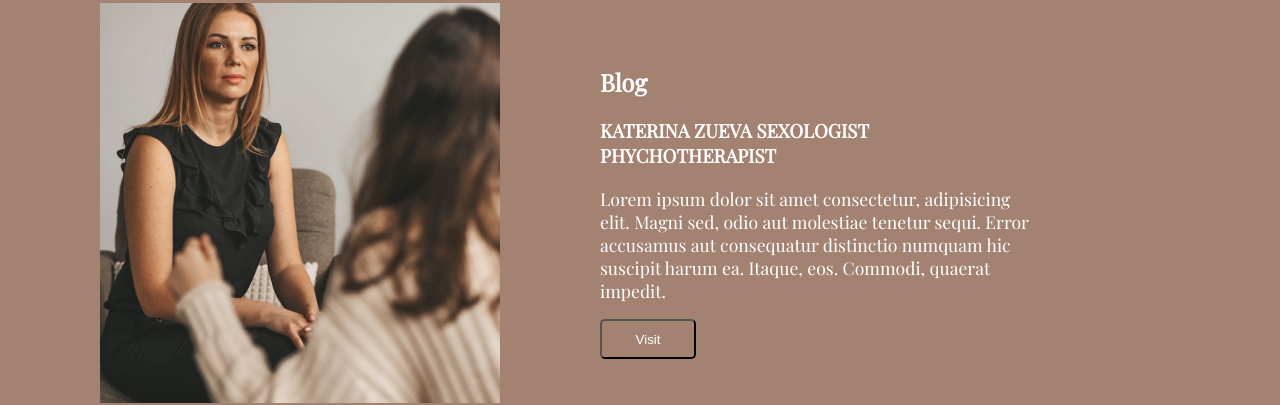
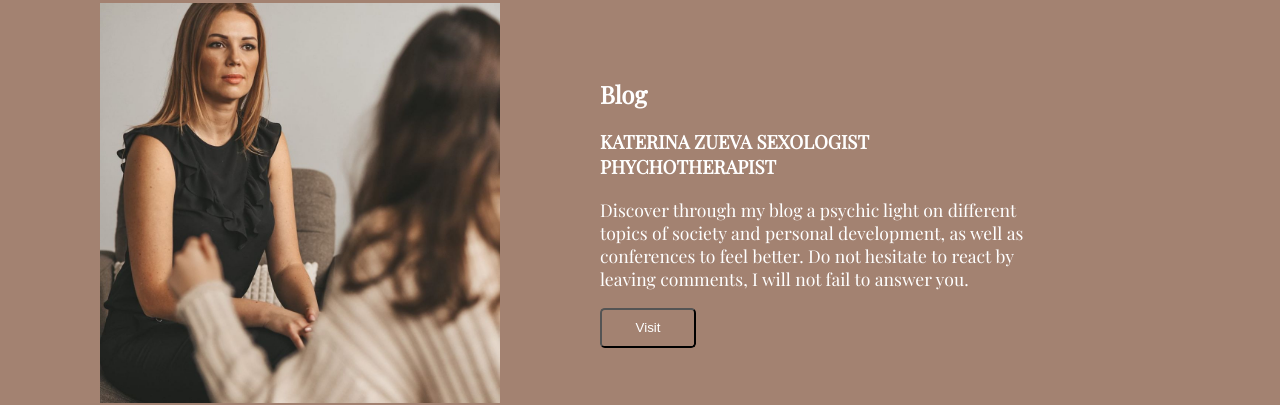
Before and after one commit to OscarNavarr/OpenClassRooms_Projects, a plain HTML site: page Project_Final/index.html in a window 1280 px wide. Shown: the part 2131-2536 px from the top of the page. Drawn offline with Linux system fonts and the light colour scheme.

Commit message:
Last changes i hope

```diff
--- a/Project_Final/index.html
+++ b/Project_Final/index.html
@@ -190,7 +190,7 @@
 
                     <h3>KATERINA ZUEVA SEXOLOGIST PHYCHOTHERAPIST</h3>
 
-                    <p class="ts-1">Lorem ipsum dolor sit amet consectetur, adipisicing elit. Magni sed, odio aut molestiae tenetur sequi. Error accusamus aut consequatur distinctio numquam hic suscipit harum ea. Itaque, eos. Commodi, quaerat impedit.</p>
+                    <p class="ts-1">Discover through my blog a psychic light on different topics of society and personal development, as well as conferences to feel better. Do not hesitate to react by leaving comments, I will not fail to answer you.</p>
 
                     <button class="xs-mt-2 blog-Buttom">Visit</button>
 
```
